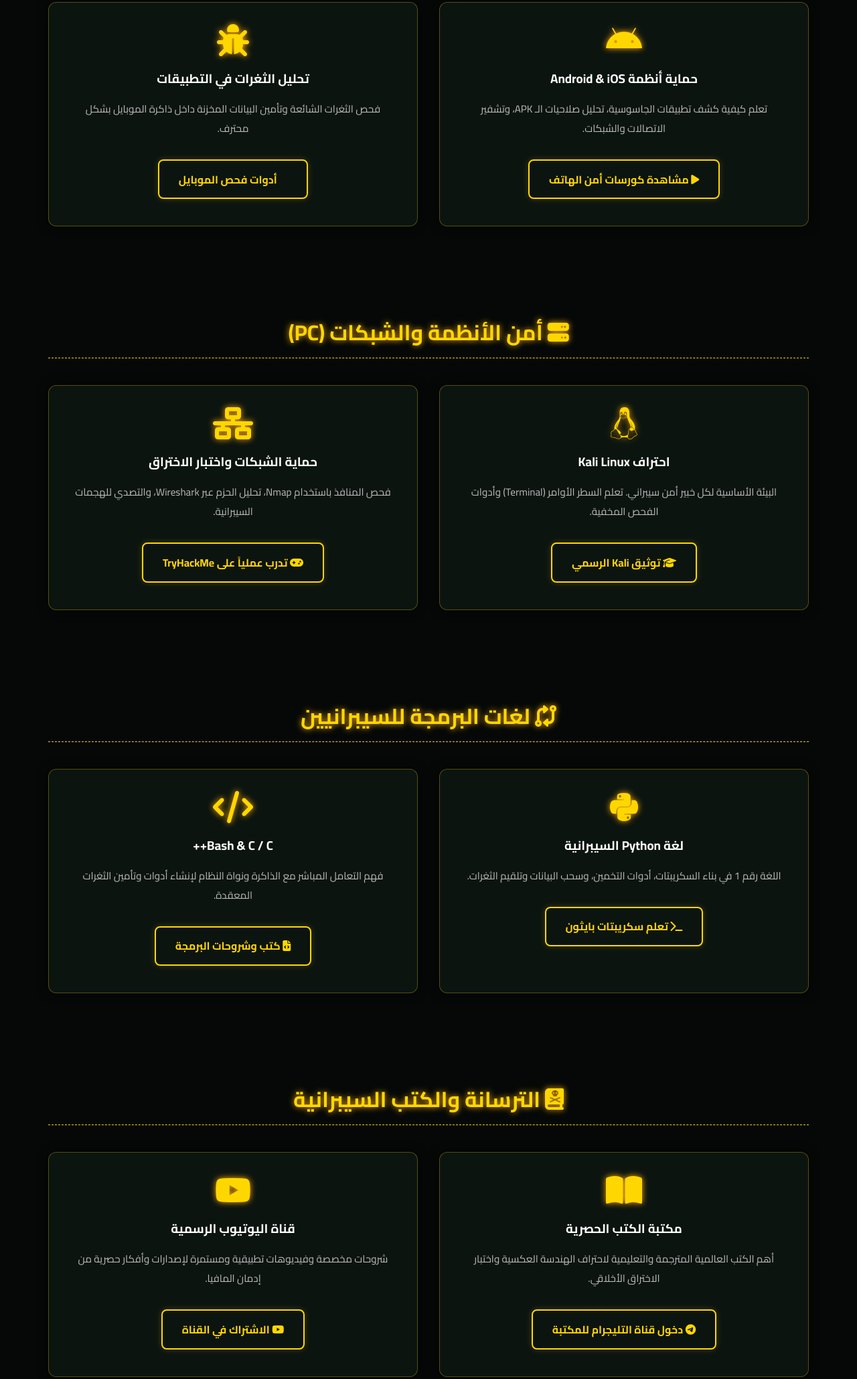
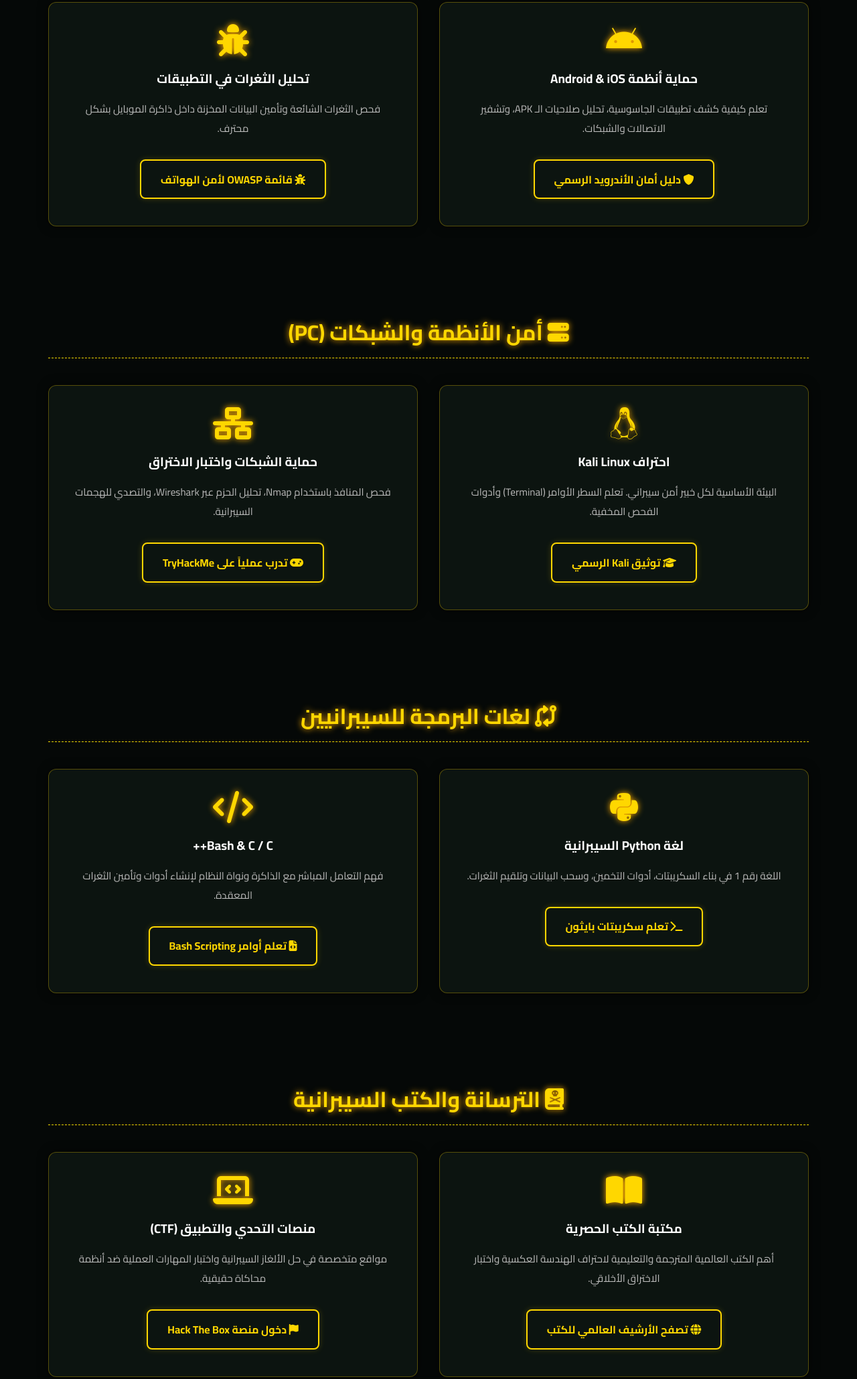
Before and after one commit to ywsfalmrb29-jpg/LEARN_HACK_EDMAN, a plain HTML site: page index.html in a window 1280 px wide. Shown: the part 929-2988 px from the top of the page at 67% size. Drawn offline with Linux system fonts and the light colour scheme.

Commit message:
Update index.html

```diff
--- a/index.html
+++ b/index.html
@@ -28,13 +28,13 @@
     </nav>
 
     <!-- القسم الرئيسي -->
-    <header class="hero">
+    <header id="about" class="hero">
         <div class="hero-content">
             <h1 class="glitch-text" data-text="طريقك نحو الأمن السيبراني">طريقك نحو الأمن السيبراني</h1>
             <p class="subtitle">> البوابة السريّة لاحتراف أمن المعلومات والإنضباط البرمجي _</p>
             <div class="hero-buttons">
                 <a href="#resources" class="cyber-btn primary-btn"><i class="fa-solid fa-vault"></i> دخول الترسانة السيبرانية</a>
-                <a href="#contact" class="cyber-btn secondary-btn"><i class="fa-brands fa-whatsapp"></i> تواصل مباشر مع القائد</a>
+                <a href="https://wa.me/201147144716" target="_blank" class="cyber-btn secondary-btn"><i class="fa-brands fa-whatsapp"></i> تواصل مباشر مع القائد</a>
             </div>
         </div>
     </header>
@@ -47,13 +47,13 @@
                 <i class="fa-brands fa-android card-icon"></i>
                 <h3>حماية أنظمة Android & iOS</h3>
                 <p>تعلم كيفية كشف تطبيقات الجاسوسية، تحليل صلاحيات الـ APK، وتشفير الاتصالات والشبكات.</p>
-                <a href="https://www.youtube.com/@Edman_haking-i4f" target="_blank" class="cyber-btn card-btn"><i class="fa-solid fa-play"></i> مشاهدة كورسات أمن الهاتف</a>
+                <a href="https://developer.android.com/topic/security/best-practices" target="_blank" class="cyber-btn card-btn"><i class="fa-solid fa-shield"></i> دليل أمان الأندرويد الرسمي</a>
             </div>
             <div class="cyber-card">
                 <i class="fa-solid fa-bug card-icon"></i>
                 <h3>تحليل الثغرات في التطبيقات</h3>
                 <p>فحص الثغرات الشائعة وتأمين البيانات المخزنة داخل ذاكرة الموبايل بشكل محترف.</p>
-                <a href="https://t.me/youssef7_HAKER" target="_blank" class="cyber-btn card-btn"><i class="fa-paper-plane"></i> أدوات فحص الموبايل</a>
+                <a href="https://owasp.org/www-project-mobile-top-10/" target="_blank" class="cyber-btn card-btn"><i class="fa-solid fa-bug"></i> قائمة OWASP لأمن الهواتف</a>
             </div>
         </div>
     </section>
@@ -85,13 +85,13 @@
                 <i class="fa-brands fa-python card-icon"></i>
                 <h3>لغة Python السيبرانية</h3>
                 <p>اللغة رقم 1 في بناء السكريبتات، أدوات التخمين، وسحب البيانات وتلقيم الثغرات.</p>
-                <a href="https://www.python.org/" target="_blank" class="cyber-btn card-btn"><i class="fa-solid fa-terminal"></i> تعلم سكريبتات بايثون</a>
+                <a href="https://docs.python.org/3/tutorial/" target="_blank" class="cyber-btn card-btn"><i class="fa-solid fa-terminal"></i> تعلم سكريبتات بايثون</a>
             </div>
             <div class="cyber-card">
                 <i class="fa-solid fa-code card-icon"></i>
                 <h3>Bash & C / C++</h3>
                 <p>فهم التعامل المباشر مع الذاكرة ونواة النظام لإنشاء أدوات وتأمين الثغرات المعقدة.</p>
-                <a href="https://t.me/youssef7_HAKER" target="_blank" class="cyber-btn card-btn"><i class="fa-solid fa-file-code"></i> كتب وشروحات البرمجة</a>
+                <a href="https://www.geeksforgeeks.org/bash-scripting-tutorial/" target="_blank" class="cyber-btn card-btn"><i class="fa-solid fa-file-code"></i> تعلم أوامر Bash Scripting</a>
             </div>
         </div>
     </section>
@@ -104,13 +104,13 @@
                 <i class="fa-solid fa-book-open card-icon"></i>
                 <h3>مكتبة الكتب الحصرية</h3>
                 <p>أهم الكتب العالمية المترجمة والتعليمية لاحتراف الهندسة العكسية واختبار الاختراق الأخلاقي.</p>
-                <a href="https://t.me/youssef7_HAKER" target="_blank" class="cyber-btn card-btn"><i class="fa-brands fa-telegram"></i> دخول قناة التليجرام للمكتبة</a>
+                <a href="https://archive.org/details/texts?query=cybersecurity" target="_blank" class="cyber-btn card-btn"><i class="fa-solid fa-globe"></i> تصفح الأرشيف العالمي للكتب</a>
             </div>
             <div class="cyber-card">
-                <i class="fa-brands fa-youtube card-icon"></i>
-                <h3>قناة اليوتيوب الرسمية</h3>
-                <p>شروحات مخصصة وفيديوهات تطبيقية ومستمرة لإصدارات وأفكار حصرية من إدمان المافيا.</p>
-                <a href="https://www.youtube.com/@Edman_haking-i4f" target="_blank" class="cyber-btn card-btn"><i class="fa-brands fa-youtube"></i> الاشتراك في القناة</a>
+                <i class="fa-solid fa-laptop-code card-icon"></i>
+                <h3>منصات التحدي والتطبيق (CTF)</h3>
+                <p>مواقع متخصصة في حل الألغاز السيبرانية واختبار المهارات العملية ضد أنظمة محاكاة حقيقية.</p>
+                <a href="https://www.hackthebox.com/" target="_blank" class="cyber-btn card-btn"><i class="fa-solid fa-flag"></i> دخول منصة Hack The Box</a>
             </div>
         </div>
     </section>
```
